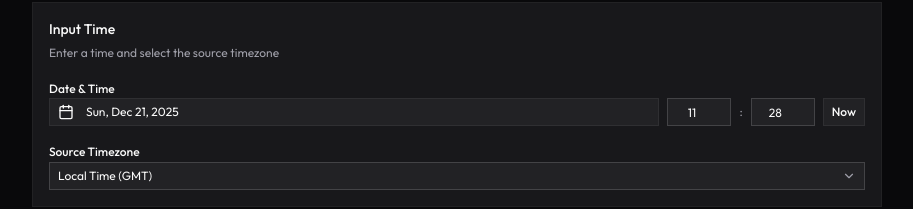
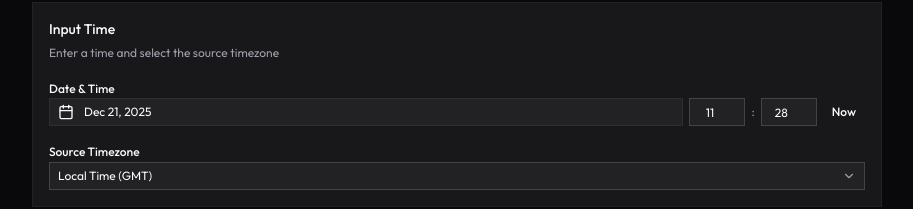
Before and after one commit to f312213213/toolbox, a Next.js app: page /timezone in a window 1280 px wide. Shown: the part 105-314 px from the top of the page, without its empty margins (183-1096 px from the left). Built offline with nearby package versions, Linux system fonts and the light colour scheme.

Commit message:
Cache selected time

```diff
--- a/app/timezone/page.tsx
+++ b/app/timezone/page.tsx
@@ -1,6 +1,6 @@
 "use client"
 
-import { useState } from "react"
+import { useState, useEffect } from "react"
 import { Input } from "@/components/ui/input"
 import { Button } from "@/components/ui/button"
 import { Card, CardContent, CardHeader, CardTitle, CardDescription } from "@/components/ui/card"
@@ -235,13 +235,42 @@ const TIMEZONE_GROUPS = [
 ]
 
 export default function TimezonePage() {
-  const now = new Date()
-  const [selectedDate, setSelectedDate] = useState<Date>(now)
-  const [hours, setHours] = useState<string>(String(now.getHours()).padStart(2, "0"))
-  const [minutes, setMinutes] = useState<string>(String(now.getMinutes()).padStart(2, "0"))
+  // Use fixed initial values to avoid hydration mismatch
+  const [selectedDate, setSelectedDate] = useState<Date>(new Date("2024-01-01"))
+  const [hours, setHours] = useState<string>("12")
+  const [minutes, setMinutes] = useState<string>("00")
   const [sourceTimezone, setSourceTimezone] = useState<string>("local")
   const [targetTimezones, setTargetTimezones] = useState<string[]>([])
   const [availableTimezone, setAvailableTimezone] = useState<string>("utc")
+
+  // Initialize with current time and load saved timezones after mount
+  // eslint-disable-next-line react-hooks/set-state-in-effect
+  useEffect(() => {
+    const now = new Date()
+    setSelectedDate(now)
+    setHours(String(now.getHours()).padStart(2, "0"))
+    setMinutes(String(now.getMinutes()).padStart(2, "0"))
+
+    // Load saved timezones from localStorage
+    const saved = localStorage.getItem("targetTimezones")
+    if (saved) {
+      try {
+        const parsed = JSON.parse(saved)
+        if (Array.isArray(parsed)) {
+          setTargetTimezones(parsed)
+        }
+      } catch (error) {
+        console.error("Failed to parse saved timezones:", error)
+      }
+    }
+  }, [])
+
+  // Save target timezones to localStorage whenever they change
+  useEffect(() => {
+    if (targetTimezones.length > 0 || localStorage.getItem("targetTimezones")) {
+      localStorage.setItem("targetTimezones", JSON.stringify(targetTimezones))
+    }
+  }, [targetTimezones])
 
   const addTimezone = () => {
     if (availableTimezone && !targetTimezones.includes(availableTimezone)) {
@@ -332,27 +361,28 @@ export default function TimezonePage() {
         <CardContent className="space-y-4">
           <div className="space-y-2">
             <label className="text-xs font-medium">Date & Time</label>
-            <div className="flex gap-2 items-center flex-wrap">
+            <div className="flex gap-1.5 items-center">
               <Popover>
                 <PopoverTrigger asChild>
                   <Button
                     variant="outline"
                     className={cn(
-                      "justify-start text-left font-normal flex-1 min-w-[200px]",
+                      "justify-start text-left font-normal flex-1 min-w-0",
                       !selectedDate && "text-muted-foreground"
                     )}
                   >
-                    <CalendarIcon className="mr-2 size-4" />
+                    <CalendarIcon className="mr-1.5 size-4 shrink-0" />
+                    <span className="truncate">
                       {selectedDate ? (
                         selectedDate.toLocaleDateString("en-US", {
-                        weekday: "short",
-                        year: "numeric",
                           month: "short",
                           day: "numeric",
+                          year: "numeric",
                         })
                       ) : (
-                      <span>Pick a date</span>
+                        "Pick a date"
                       )}
+                    </span>
                   </Button>
                 </PopoverTrigger>
                 <PopoverContent className="w-auto p-0" align="start">
@@ -376,10 +406,10 @@ export default function TimezonePage() {
                     setHours(String(val).padStart(2, "0"))
                   }
                 }}
-                className="w-16 text-center"
+                className="w-14 text-center shrink-0"
                 placeholder="HH"
               />
-              <span className="text-muted-foreground">:</span>
+              <span className="text-muted-foreground shrink-0">:</span>
               <Input
                 type="number"
                 min="0"
@@ -391,16 +421,17 @@ export default function TimezonePage() {
                     setMinutes(String(val).padStart(2, "0"))
                   }
                 }}
-                className="w-16 text-center"
+                className="w-14 text-center shrink-0"
                 placeholder="MM"
               />
               <Button
-                variant="outline"
+                variant="ghost"
                 onClick={() => {
                   const now = new Date()
                   setHours(String(now.getHours()).padStart(2, "0"))
                   setMinutes(String(now.getMinutes()).padStart(2, "0"))
                 }}
+                className="shrink-0"
               >
                 Now
               </Button>
@@ -521,7 +552,7 @@ export default function TimezonePage() {
                   </CardTitle>
                 </CardHeader>
                 <CardContent>
-                  <div className="text-base font-mono">{convertTime(tzId)}</div>
+                  <div className="text-base">{convertTime(tzId)}</div>
                 </CardContent>
               </Card>
             )
```
Lines whose indentation alone changed are shown as unchanged.
